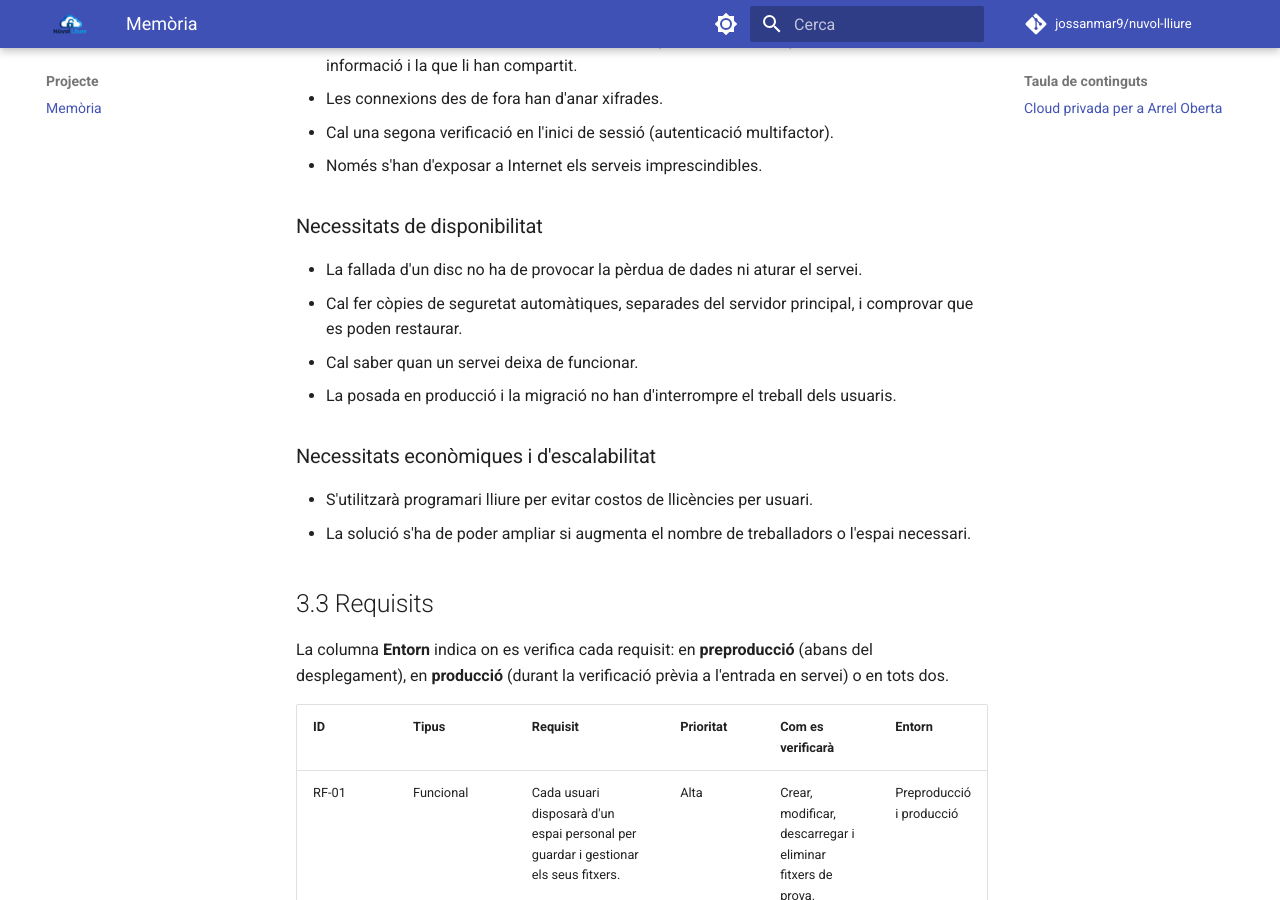
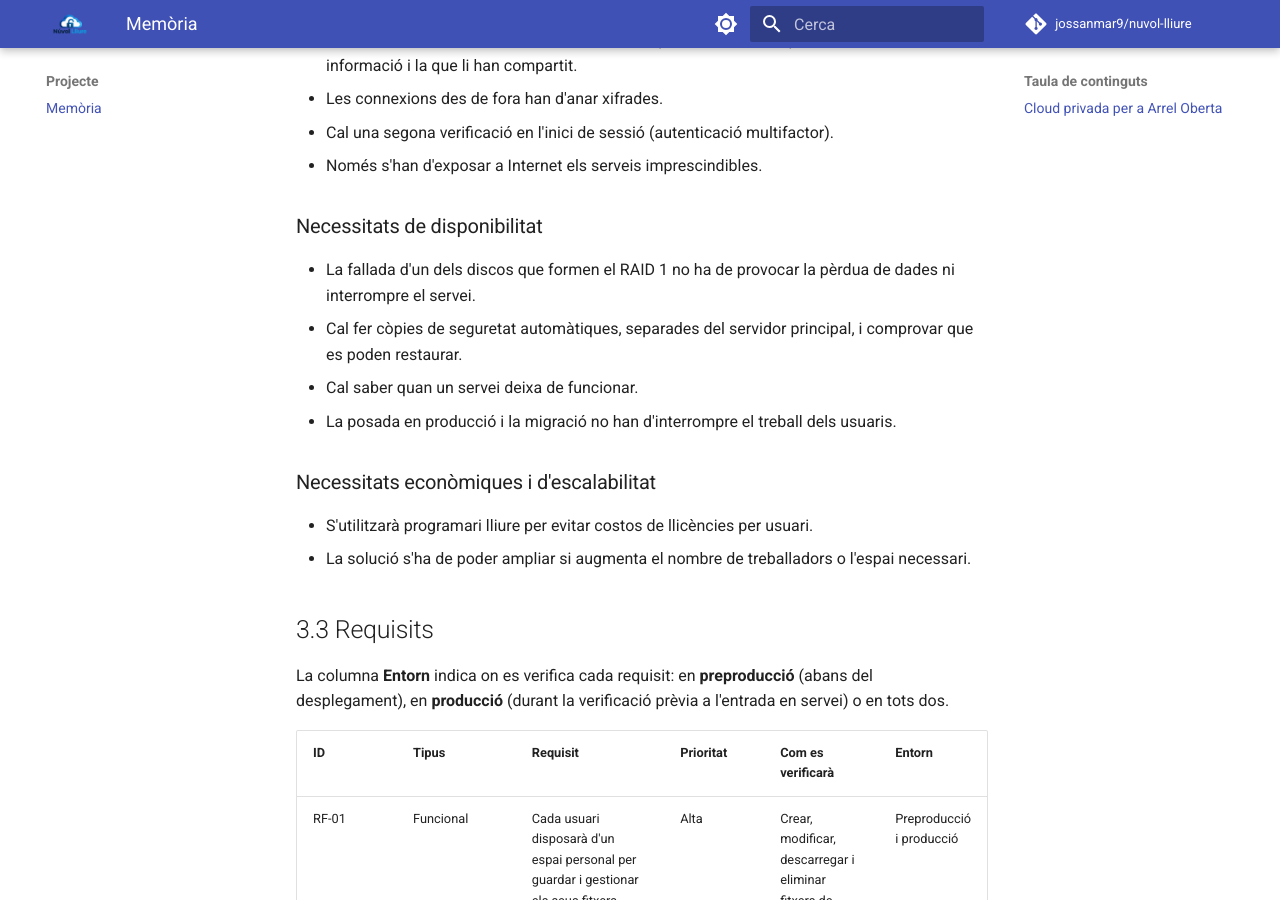
Before and after one commit to jossanmar9/nuvol-lliure, an MkDocs documentation site: the page built from docs/memoria/memoria.md, in a window 1280 px wide and 900 px high, scrolled down 5846 px. Built offline with MkDocs 1.6.1 and Material for MkDocs 9.7.7, drawn with Linux system fonts in a browser that asks for light colours; comment, search, counter and statistics services are not loaded.

Commit message:
Update memoria.md

```diff
--- a/docs/memoria/memoria.md
+++ b/docs/memoria/memoria.md
@@ -160,7 +160,7 @@ Les principals limitacions detectades són:
 
 ### Necessitats de disponibilitat
 
-- La fallada d'un disc no ha de provocar la pèrdua de dades ni aturar el servei.
+- La fallada d'un dels discos que formen el RAID 1 no ha de provocar la pèrdua de dades ni interrompre el servei.
 - Cal fer còpies de seguretat automàtiques, separades del servidor principal, i comprovar que es poden restaurar.
 - Cal saber quan un servei deixa de funcionar.
 - La posada en producció i la migració no han d'interrompre el treball dels usuaris.
```
